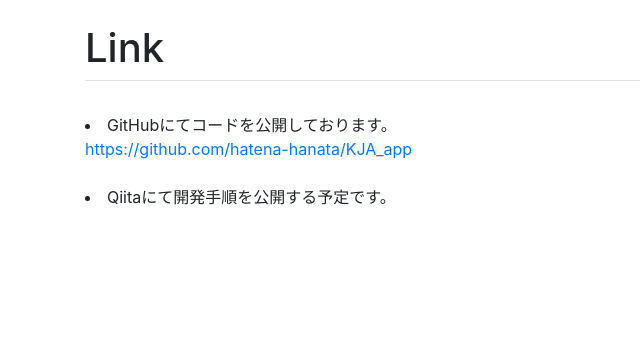
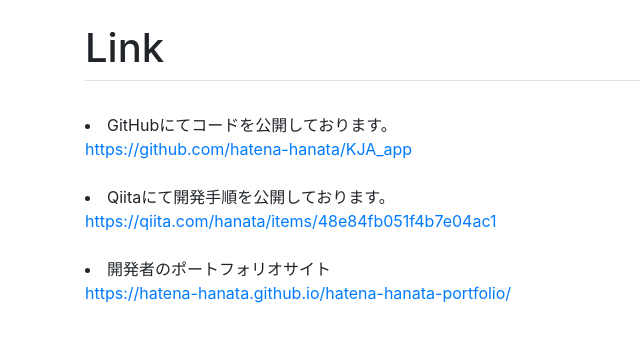
Before and after one commit to touch4645/GoogleMaps-ranking, a Django app: page /kj_ai/link/ in a window 1280 px wide. Shown: the part 56-398 px from the top of the page, without its empty margins (0-640 px from the left). Run offline with Django 3.2, Linux system fonts and the light colour scheme; some libraries are stand-ins or nearby versions.

Commit message:
リンク関連修正

```diff
--- a/kj_ai/templates/kj_ai/input_url.html
+++ b/kj_ai/templates/kj_ai/input_url.html
@@ -5,8 +5,8 @@
     <h2 class="pb-2 mt-4 mb-2 border-bottom">キー判別AI</h2>
     <h4>URLを入力してください</h4><br>
     <p>
-        <a href="https://www.ufret.jp/">Ufret</a>に掲載されている楽曲のURLを記載してください。<br>
-    例：https://www.ufret.jp/song.php?data=192
+        <a href="https://www.ufret.jp/" target="_blank">Ufret</a>に掲載されている楽曲のURLを記載してください。<br>
+    例：<a href="https://www.ufret.jp/song.php?data=192" target="_blank">https://www.ufret.jp/song.php?data=192</a>
     </p>
     <form method="POST" enctype="multipart/form-data">
         {% csrf_token %}
--- a/kj_ai/templates/kj_ai/link.html
+++ b/kj_ai/templates/kj_ai/link.html
@@ -6,10 +6,14 @@
     <br>
 <li>
 GitHubにてコードを公開しております。<br>
-<a href="https://github.com/hatena-hanata/KJA_app">https://github.com/hatena-hanata/KJA_app</a>
+<a href="https://github.com/hatena-hanata/KJA_app" target="_blank">https://github.com/hatena-hanata/KJA_app</a>
 </li><br>
     <li>
-    Qiitaにて開発手順を公開する予定です。
+    Qiitaにて開発手順を公開しております。<br>
+    <a href="https://qiita.com/hanata/items/48e84fb051f4b7e04ac1" target="_blank">https://qiita.com/hanata/items/48e84fb051f4b7e04ac1</a>
+    </li><br>
+    <li>
+    開発者のポートフォリオサイト<br>
+    <a href="https://hatena-hanata.github.io/hatena-hanata-portfolio/" target="_blank">https://hatena-hanata.github.io/hatena-hanata-portfolio/</a>
     </li>
-
 {% endblock %}
--- a/kj_ai/templates/kj_ai/news.html
+++ b/kj_ai/templates/kj_ai/news.html
@@ -3,9 +3,12 @@
 {% block content %}
 <h1 class="pb-2 mt-4 mb-2 border-bottom">News</h1>
     <br>
+        <li>
+2019/09/22：AIが判別したkeyとその確率を表示するよう変更
+</li><br>
     <li>
     2019/08/20：内部処理の修正
-    </li>
+    </li><br>
     <li>
 2019/08/18：β版の公開を開始しました
 </li>
--- a/kj_ai/views.py
+++ b/kj_ai/views.py
@@ -45,6 +45,8 @@ class ResultView(TemplateView):
 
         # 予測して、結果を文字列に変換
         pred_y_value = loaded_model.predict(df)
+        proba = loaded_model.predict_proba(df)
+
         pred_y_label = le.inverse_transform(pred_y_value)[0]
         if pred_y_label.split('_')[-1] == 'Major':
             answer = pred_y_label.split('_')[0]
```
